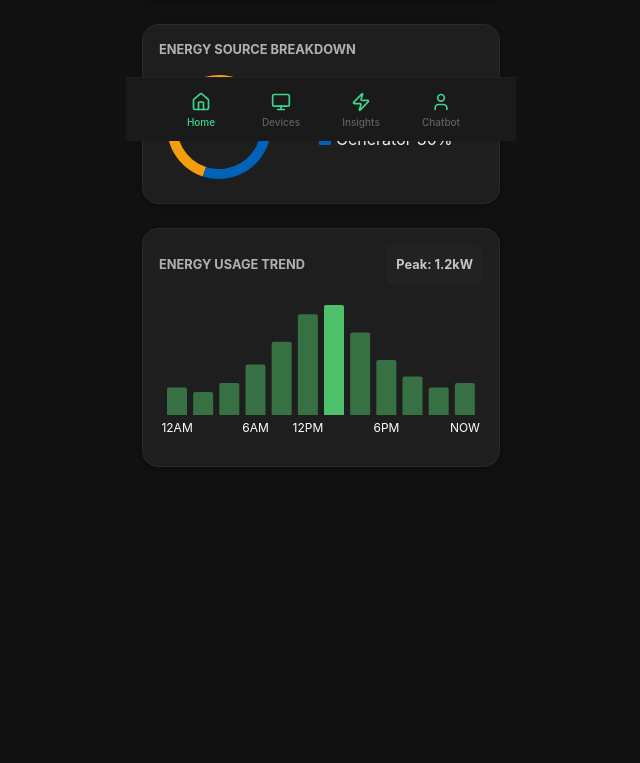
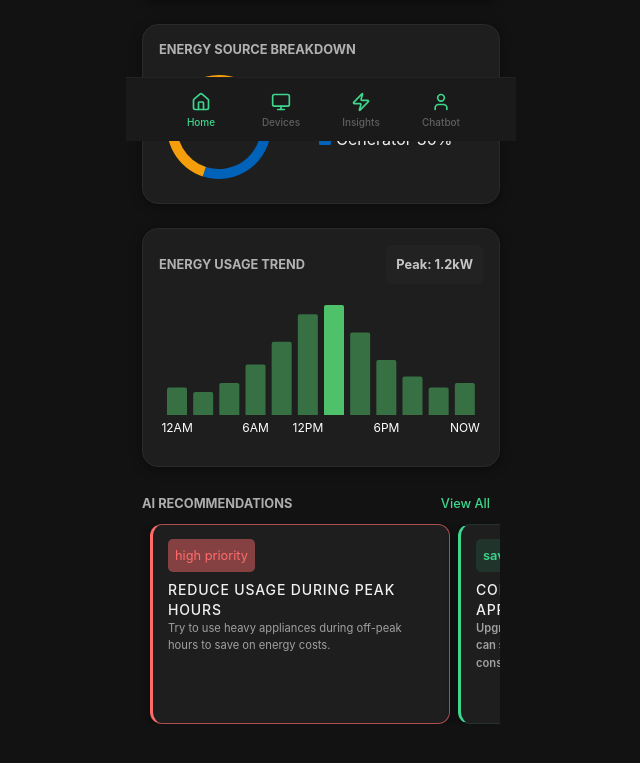
Before and after one commit to itxjoshy/smart-home-energy-ai, a React (Vite) app in the folder smart-home-energy-app-fyp/: page / in a window 1280 px wide. Shown: the part 659-1422 px from the top of the page, without its empty margins (319-959 px from the left). Before the commit the page ends 1214 px from the top, so only its background shows below. Built offline with nearby package versions, Linux system fonts and the light colour scheme.

Commit message:
update: home page - ui complete; minor changes might be made going forward

```diff
--- a/smart-home-energy-app-fyp/src/components/Dashboard/Dashboard.jsx
+++ b/smart-home-energy-app-fyp/src/components/Dashboard/Dashboard.jsx
@@ -58,6 +58,34 @@ function Dashboard() {
     { time: "NOW", value: 0.35 },
   ];
   const COLORS = ["#f59e0b", "#0062b8ff"];
+
+  const aiRecommendations = [
+    {
+      id: 1,
+      title: "Reduce usage during peak hours",
+      Vtag: "high priority",
+      tag: "priority",
+      description:
+        "Try to use heavy appliances during off-peak hours to save on energy costs.",
+    },
+    {
+      id: 2,
+      title: "Consider energy-efficient appliances",
+      Vtag: "savings alert",
+      tag: "savings",
+      description:
+        "Upgrading to energy-efficient appliances can significantly reduce your energy consumption.",
+    },
+    {
+      id: 3,
+      title: "Monitor your energy usage",
+      Vtag: "warning",
+      tag: "warning",
+      description:
+        "Keep track of your energy consumption patterns to identify areas for improvement.",
+    },
+  ];
+
   return (
     <section
       style={{
@@ -229,6 +257,21 @@ function Dashboard() {
           </BarChart>
         </ResponsiveContainer>
       </div>
+      <div className="section ai-recommendations">
+        <div className="hdr">
+          <h3>ai recommendations</h3>
+          <button>view all</button>
+        </div>
+        <div className="section-body">
+          {aiRecommendations.map((item) => (
+            <div key={item.id} className={`recommendation ${item.tag}`}>
+              <div className={`visible-tag ${item.tag}`}>{item.Vtag}</div>
+              <h4>{item.title}</h4>
+              <p>{item.description}</p>
+            </div>
+          ))}
+        </div>
+      </div>
     </section>
   );
 }
--- a/smart-home-energy-app-fyp/src/components/Dashboard/dashboard.css
+++ b/smart-home-energy-app-fyp/src/components/Dashboard/dashboard.css
@@ -144,8 +144,7 @@
     gap: 40px;
   }
 }
-.usage-trend {
-}
+
 .usage-trend .hdr {
   display: flex;
   align-items: center;
@@ -168,3 +167,89 @@
     text-transform: capitalize;
   }
 }
+.ai-recommendations {
+  .hdr {
+    display: flex;
+    align-items: center;
+    justify-content: space-between;
+    margin-bottom: var(--space-sm);
+    h3 {
+      text-transform: uppercase;
+      font-weight: bold;
+      font-size: 0.8rem;
+      width: max-content;
+      opacity: 0.7;
+    }
+    button {
+      font-size: 0.8rem;
+      padding: 5px 10px;
+      border: none;
+      border-radius: 4px;
+      background: none;
+      color: var(--accent);
+      cursor: pointer;
+      text-transform: capitalize;
+      &:hover {
+        background: darken(var(--accent), 5%);
+      }
+    }
+  }
+  .section-body {
+    overflow-y: scroll;
+    padding-left: var(--space-sm);
+    display: flex;
+    gap: var(--space-sm);
+    .recommendation {
+      min-width: 300px;
+      height: 200px;
+      padding: 14px 15px;
+      background: var(--bg-card);
+      box-shadow: var(--shadow-card);
+      transition: background 0.3s ease;
+      &:hover {
+        background: darken(var(--bg-card), 5%);
+      }
+      h4 {
+        color: var(--text-primary);
+      }
+      p {
+        font-size: 0.7rem;
+        max-width: 90%;
+      }
+    }
+  }
+  .section-body::-webkit-scrollbar {
+    display: none;
+  }
+  .section-body::-webkit-scrollbar-thumb {
+    background: var(--border);
+    border-radius: 4px;
+  }
+}
+.priority {
+  border: 1px solid #ff6b6ba2;
+  border-left: 3px solid #ff6b6b;
+  border-radius: var(--radius-md);
+  color: #ff6b6b;
+  background: #ff6b6b75;
+}
+.savings {
+  border: 1px solid var(--accent-soft);
+  border-left: 3px solid var(--accent);
+  border-radius: var(--radius-md);
+  background: var(--accent-soft);
+}
+.warning {
+  border: 1px solid var(--warning-soft);
+  border-left: 3px solid var(--warning);
+  border-radius: var(--radius-md);
+  background: var(--warning-soft);
+}
+.visible-tag {
+  width: max-content;
+  border: none;
+  padding: 7px;
+  border-radius: 5px;
+  font-size: 0.8rem;
+  margin-bottom: var(--space-sm);
+}
```
